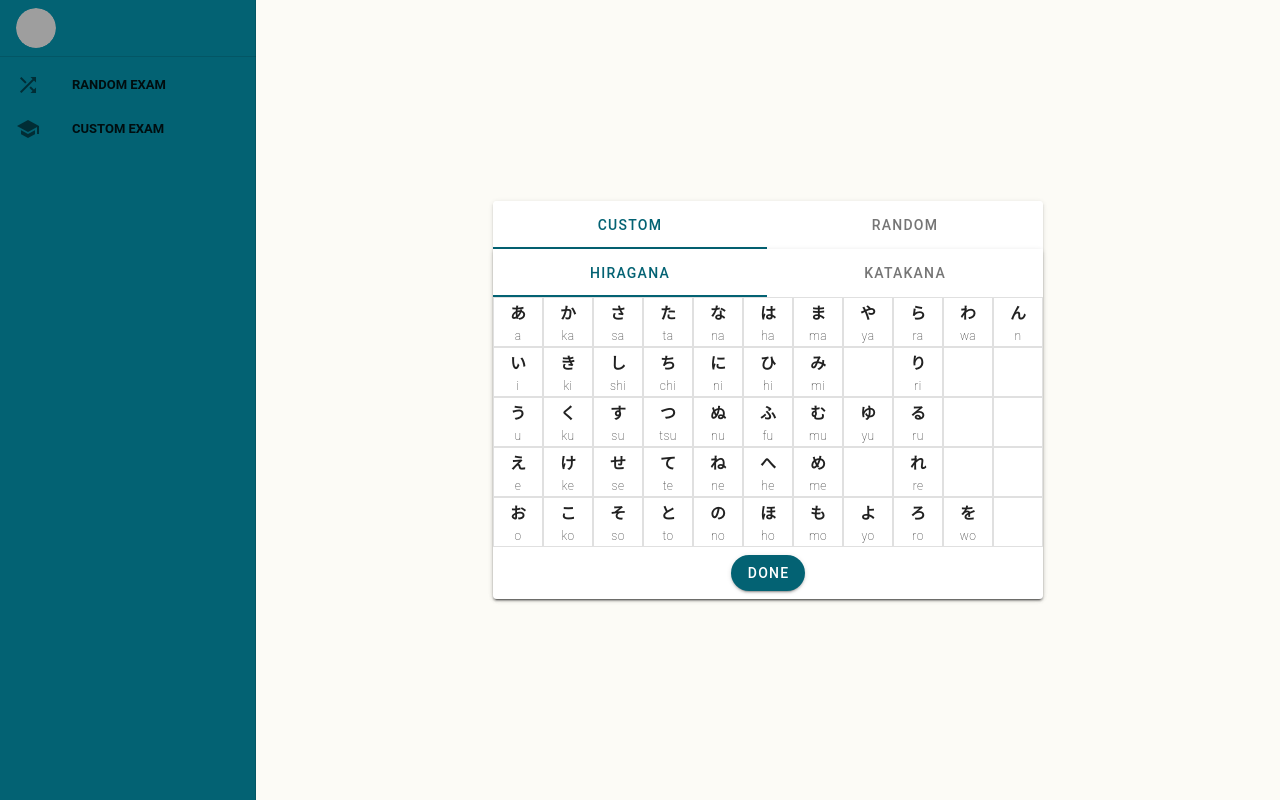
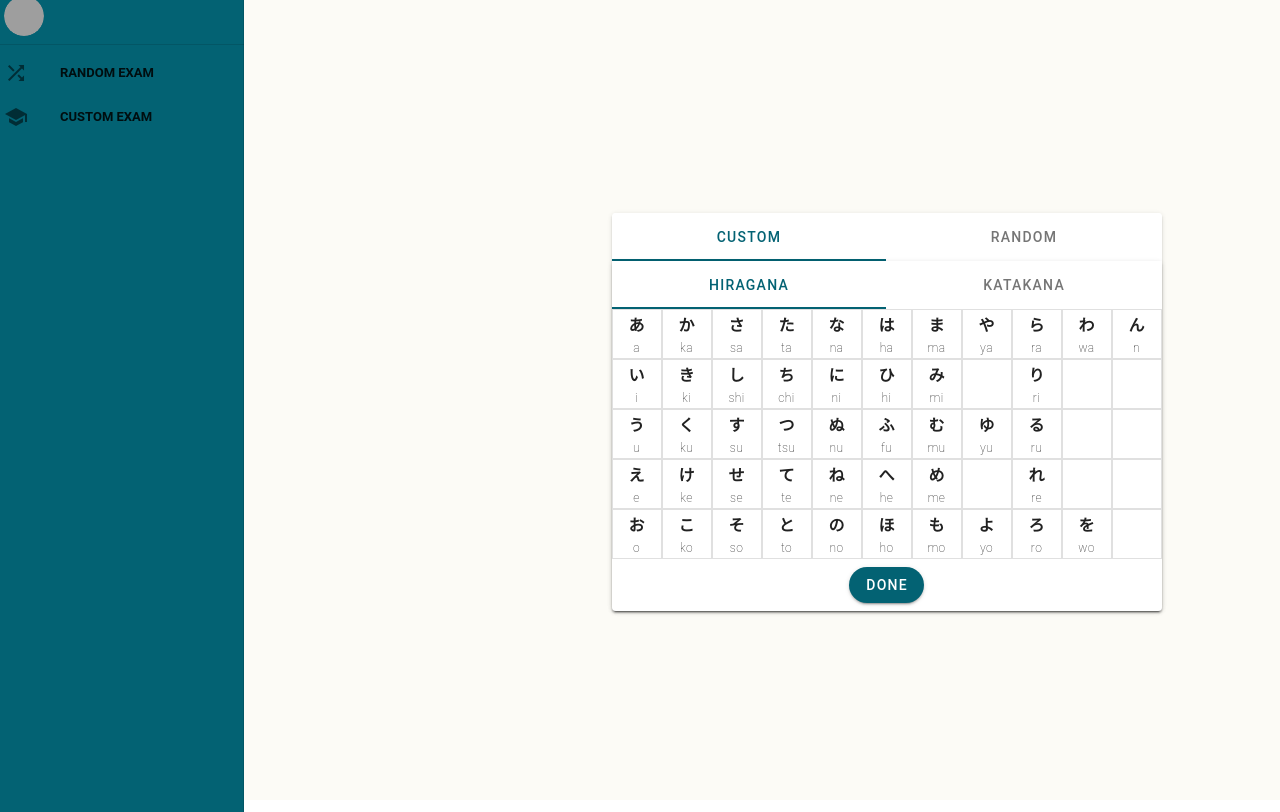
Before and after one commit to tomctr/KanaGames, a Vue app: page / in a window 1280 px wide. Built offline with nearby package versions, Linux system fonts and the light colour scheme; grey boxes are pictures that could not be loaded.

Commit message:
fix side bar bug

```diff
--- a/src/App.vue
+++ b/src/App.vue
@@ -15,7 +15,9 @@
 <template>
   <v-app>
     <v-row class="fill-height app-background" no-gutters>
-      <Navbar/>
+      <v-row>
+        <Navbar />
+      </v-row>
       <Game />
     </v-row>
   </v-app>
```
